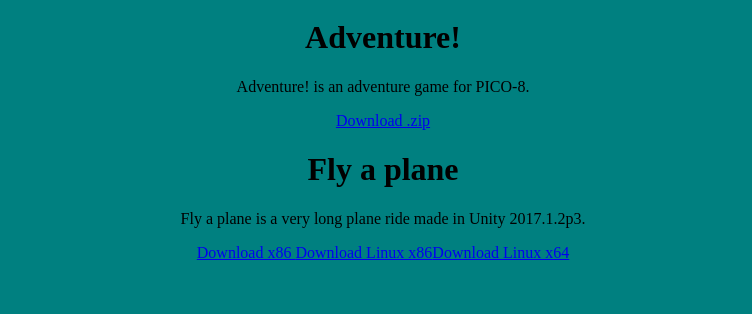
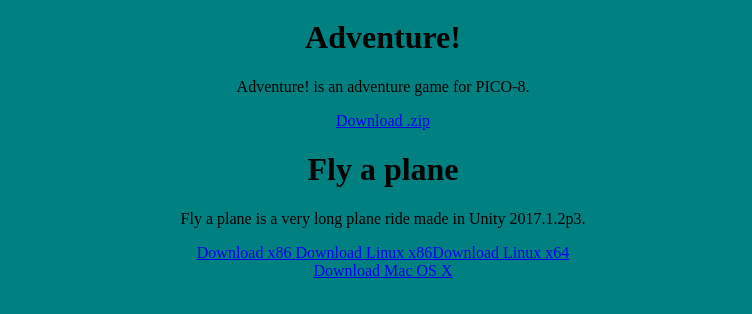
Before and after one commit to SPLASHStudios/SPLASHStudios, a plain HTML site: page docs/index.html in a window 1280 px wide. Shown: the part 178-492 px from the top of the page, without its empty margins (257-1009 px from the left). Drawn offline with Linux system fonts and the light colour scheme.

Commit message:
Update index.html

```diff
--- a/docs/index.html
+++ b/docs/index.html
@@ -14,5 +14,6 @@
         <center><p>Fly a plane is a very long plane ride made in Unity 2017.1.2p3.</p></center>
         <center><a href="download/flyaplane.html">Download x86 </a><a href="download/flyaplane64.html>Download x64</a></center>
           <center><a href="download/flyaplanelinux.html">Download Linux x86</a><a href="download/flyaplanelinux64.html">Download Linux x64</a></center>
+          <center><a href="download/flyaplane.html">Download Mac OS X</a></center>
       </body>
           </html>
```
